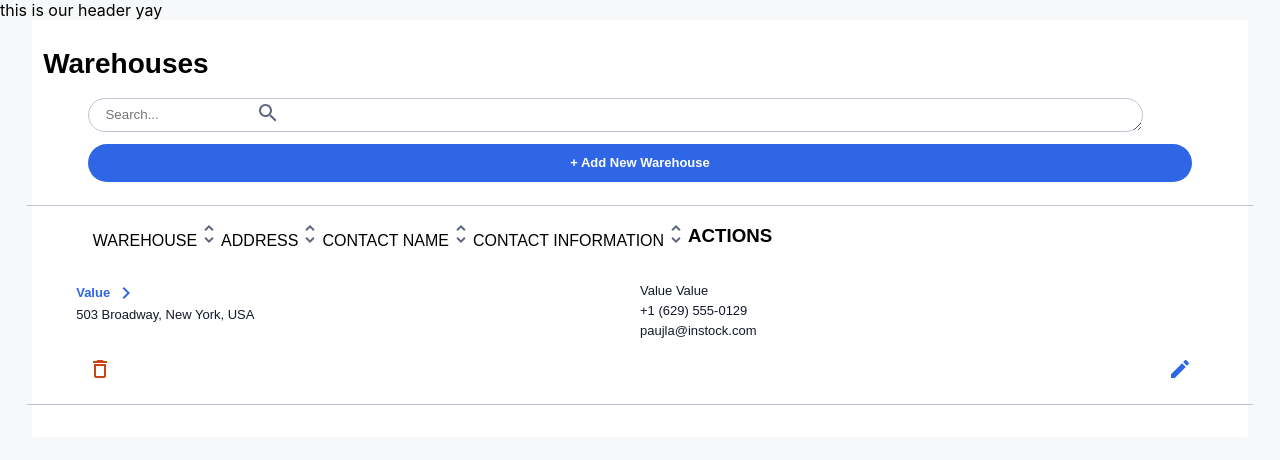
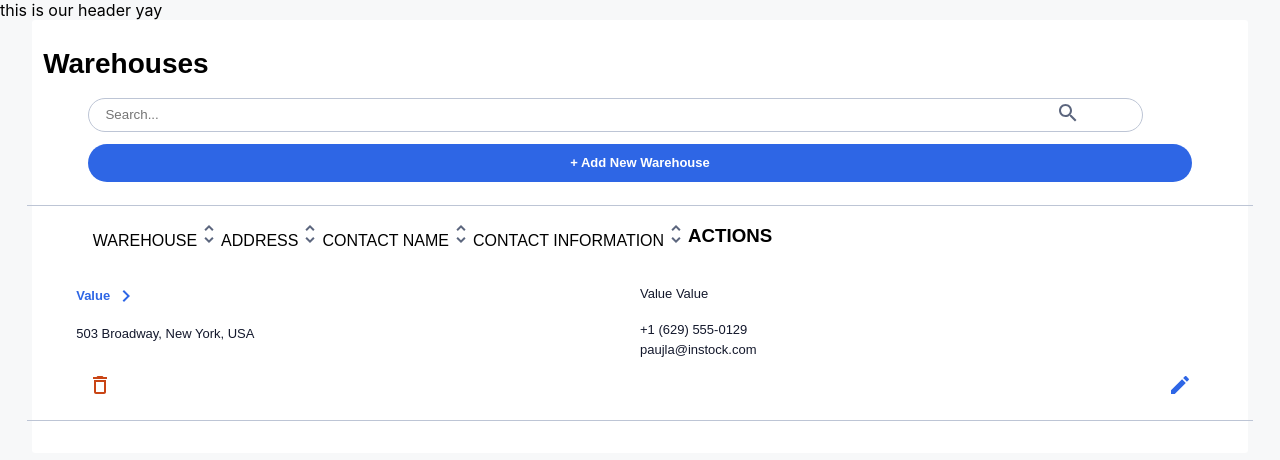
Before and after one commit to gabriellemalate/WarehouseStock-Client, a React (Create React App) app: page / in a window 1280 px wide. Shown: the top 460 px of the page. Built offline with nearby package versions, Linux system fonts and the light colour scheme.

Commit message:
monile styling

```diff
--- a/src/pages/WarehouseListPage/WarehouseListPage.scss
+++ b/src/pages/WarehouseListPage/WarehouseListPage.scss
@@ -47,7 +47,7 @@
                 }
                 &-icon {
                     position: absolute;
-                    left: 16rem;
+                    left: 82.5%;
                     top: 6.3rem;
                 }
                 &-box {
@@ -57,6 +57,7 @@
                     font-family: $fontface;
                     height: 1rem;
                     border-color: $Cloud;
+                    resize: none;
                     &:active, &:focus {
                         border-color: $Instock-Indigo;
                         outline: none;
@@ -82,9 +83,6 @@
     }
     &-list {
         width: 100%;
-        &-eq {
-
-        }
         &__tablet {
             display: none;
 
@@ -112,8 +110,9 @@
             &-core {
                 @include row;
                 align-items: flex-start;
-                padding: 1rem 0;
+                padding: 1rem 0 0;
                 width: 92%;
+
             }
             &-detail {
                 &-label {
@@ -132,6 +131,7 @@
                     @include column;
                     align-items: flex-start;
                     margin: 0;
+                    padding: .2rem 0 .8rem;
                 }
                 &-warehouse {
                     @include row;
```
